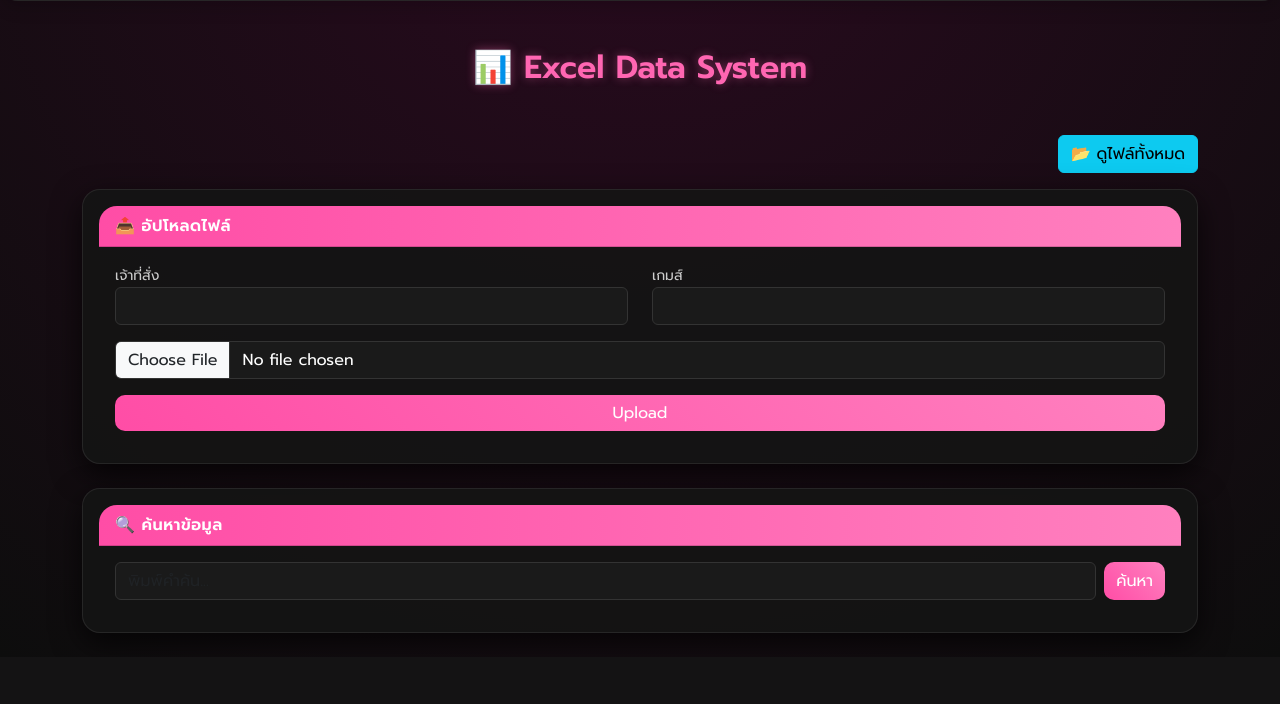
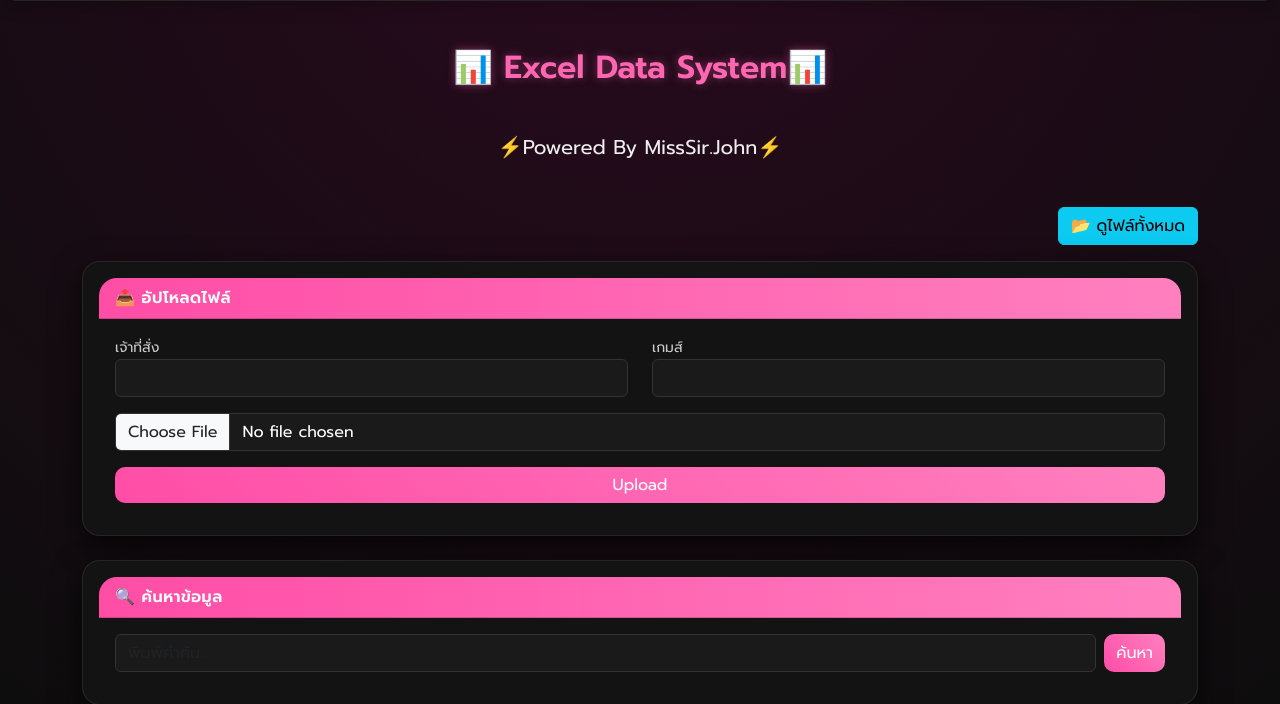
Before and after one commit to LuziferFakeTH/excel-web-app, a Flask app: template templates/index.html in a window 1280 px wide. Shown: the part 170-874 px from the top of the page. Before the commit the page ends 809 px from the top, so only its background shows below. Run offline with Flask 3, Linux system fonts and the light colour scheme; the template is opened without the code that fills it, so the values that code supplies are empty; some libraries are stand-ins or nearby versions.

Commit message:
Update index.html

```diff
--- a/templates/index.html
+++ b/templates/index.html
@@ -147,7 +147,8 @@
 
 <div class="container mt-5">
 
-    <h2 class="text-center mb-5">📊 Excel Data System</h2>
+    <h2 class="text-center mb-5">📊 Excel Data System📊</h2>
+    <h5 class="text-center mb-5">⚡Powered By MissSir.John⚡</h5>
 <div class="mb-3 text-end">
     <a href="/files" class="btn btn-info">📂 ดูไฟล์ทั้งหมด</a>
 </div>
```
